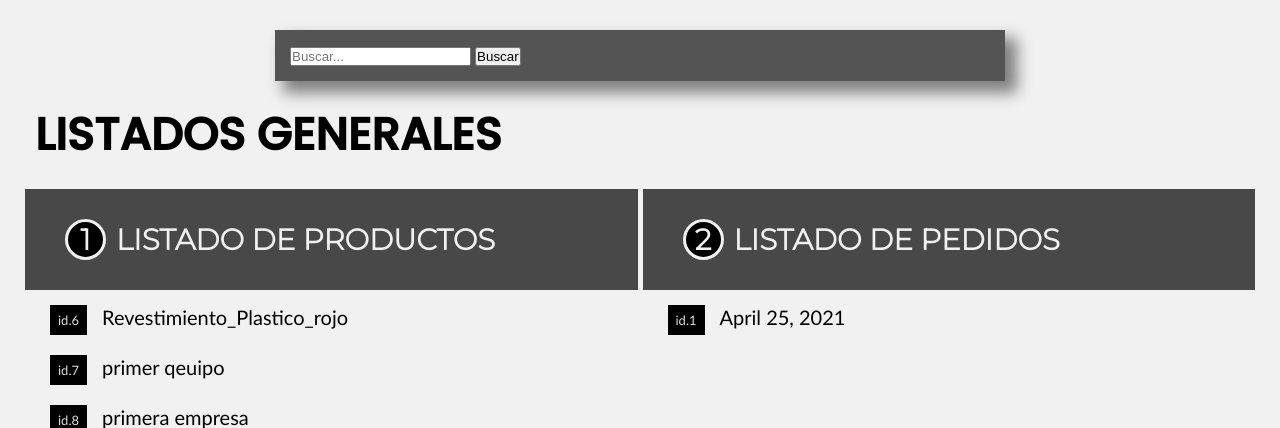
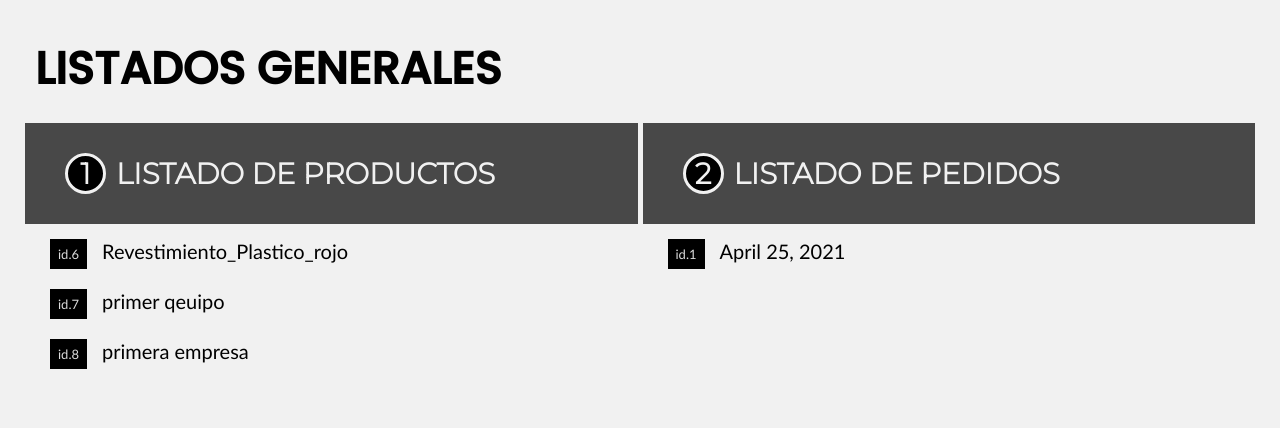
Before and after one commit to asier-vega-gutierrez/Gestion_De_Pedidos, a Django app: page /gestionDePedidos/ in a window 1280 px wide. Shown: the part 620-1048 px from the top of the page. Run offline with Django 3.2, Linux system fonts and the light colour scheme; data comes from the database, SQL or seed files in the repository.

Commit message:
barra de busqueda eliminada

```diff
--- a/appGestionDePedidos/templates/pagPrincipal.html
+++ b/appGestionDePedidos/templates/pagPrincipal.html
@@ -15,14 +15,6 @@
 
 <!--Contenido de la página donde se visualizarán todos los listados-->
 {% block content %}
-
-<div>
-    <form method="POST" action = "/buscarCliente/">
-    {% csrf_token %}
-        <input type="text" placeholder="Buscar..." name="buscalo" >
-        <button type="submit"><i class ="icon-search"></i>Buscar</button>
-    </form>
-</div>
 
     <header>
         <h2>LISTADOS GENERALES</h2>
--- a/appGestionDePedidos/urls.py
+++ b/appGestionDePedidos/urls.py
@@ -54,7 +54,4 @@ urlpatterns = [
     #URL para acceder al formulario en el cual se podrá modificar un componente ya existente
     path('modificarComponente/<int:pk>/', ModificarComponente.as_view(), name = 'modificarComponente'),
 
-    #URLS PARA BUSCAR
-    #URL para buscar un cliente
-    path('buscarCliente/', BuscarView.as_view(), name = 'buscar'),
 ]
--- a/appGestionDePedidos/views.py
+++ b/appGestionDePedidos/views.py
@@ -31,10 +31,6 @@ class RegistroView(View):
                         # Volvemos a la lista de departamentos
                         return redirect('pagPrincipal')
                 return render(request, 'registration/register.html', {'form': form})
-
-class BuscarView(TemplateView):
-
-        template_name = 'buscar.html'
 
 
 #Vista basada en clases que nos coge un listado de todos los productos para poder trabajar con ellos en el html
```
Also changed, not shown: appGestionDePedidos/templates/buscar.html (deleted).
